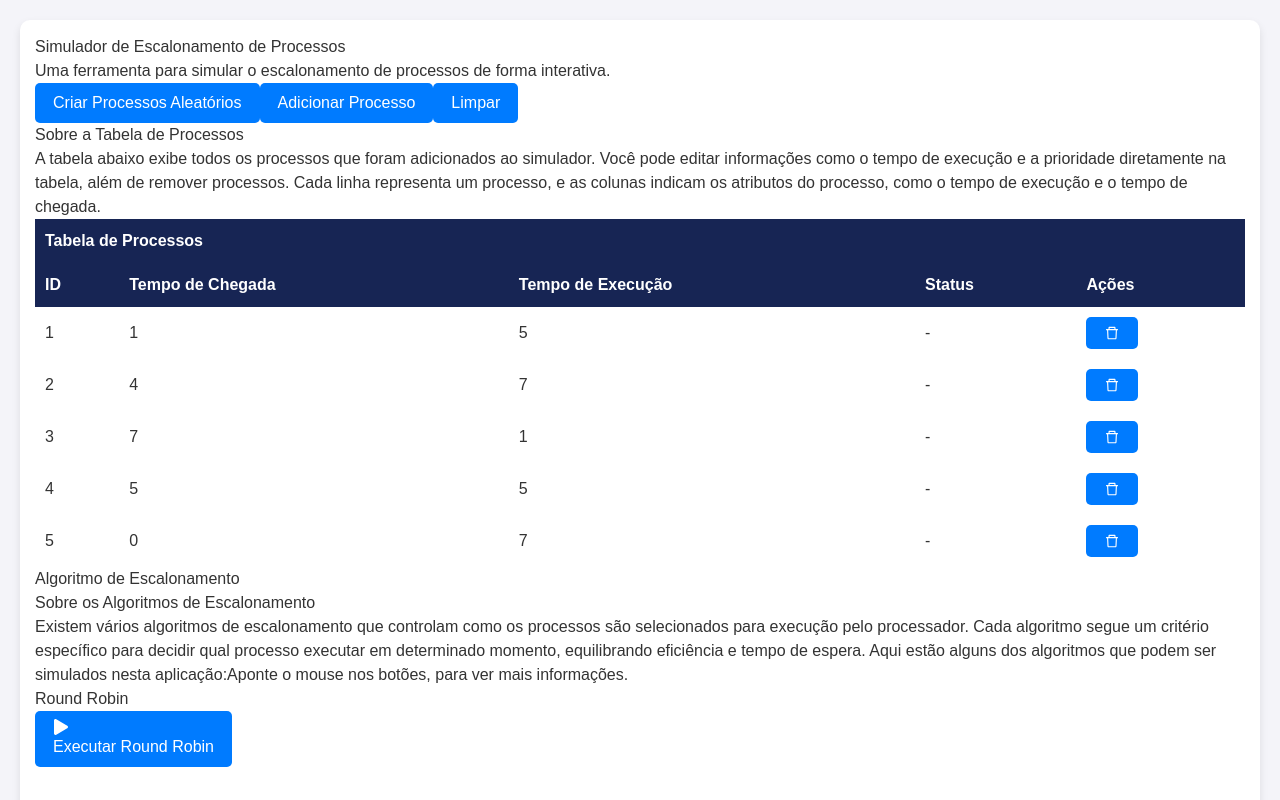
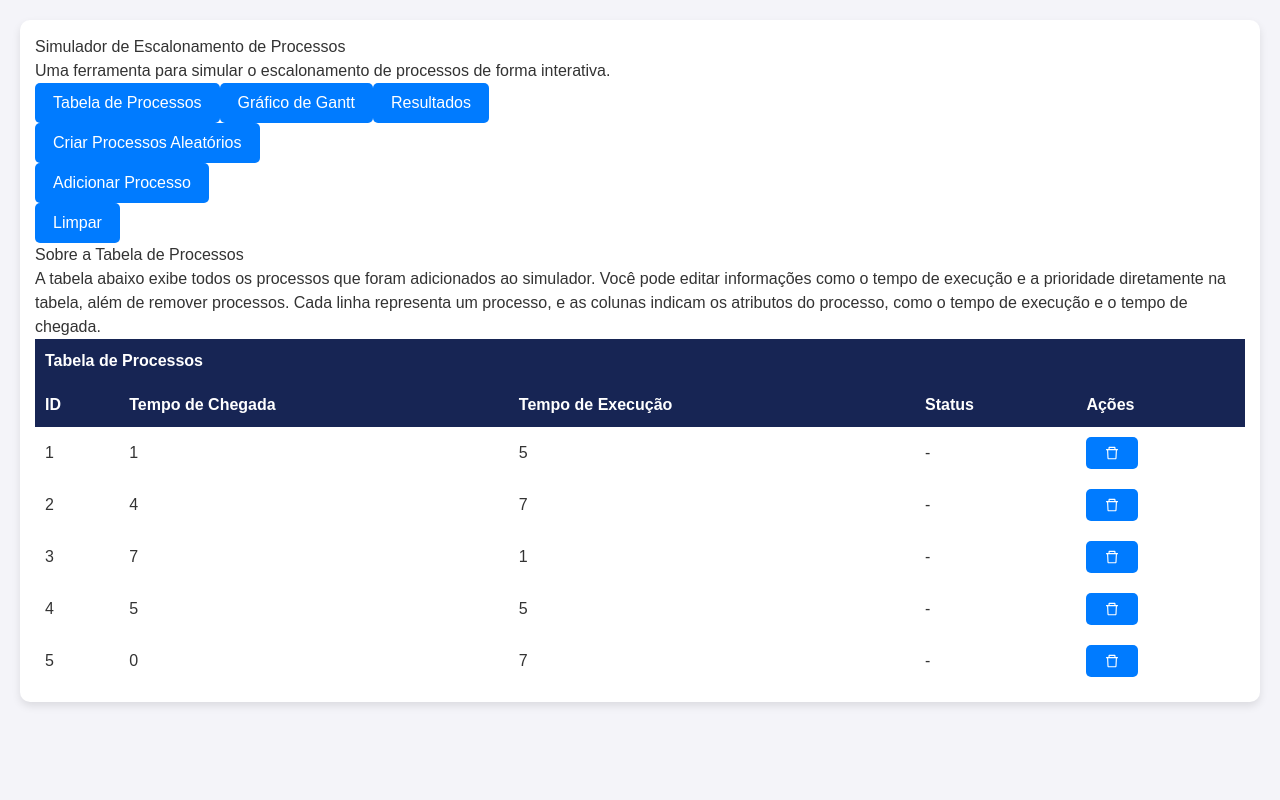
Before and after one commit to SidneyRMR/simulador-escalonamento, a Next.js app: page / in a window 1280 px wide. Both pictures are taken after a click on the button "Criar Processos Aleatórios". Shown: the top 800 px of the page. Built offline with nearby package versions, Linux system fonts and the light colour scheme.

Commit message:
refatoracao de components do escalonador.js

```diff
--- a/src/app/Escalonador.css
+++ b/src/app/Escalonador.css
@@ -183,8 +183,7 @@ button:hover {
 }
 
 .escalonador-option {
-  position: relative;
-  margin-bottom: 40px; /* Adiciona espaço extra abaixo para evitar sobreposição */
+  position: relative; /* Adiciona espaço extra abaixo para evitar sobreposição */
 }
 
 /* Permite rolagem horizontal */
--- a/src/app/Escalonador.js
+++ b/src/app/Escalonador.js
@@ -1,12 +1,14 @@
-'use client'
-import React from "react";
+"use client";
+import React, { useState } from "react";
 import "./Escalonador.css";
 import { useEscalonador } from "./hooks/useEscalonador";
 import ProcessTable from "./components/ProcessTable";
-import TabelaResultados from "./components/TabelaResultados"
+import TabelaResultados from "./components/TabelaResultados";
 import GanttChart from "./components/GanttChart";
 import { FaPlay } from "react-icons/fa";
 import ExplicacaoResultados from "./components/ExplicacaoResultados";
+import AlgoritmoEscalonamento from "./components/AlgoritmoEscalonamento";
+import BotaoOperacoes from "./components/BotoesOperacoes";
 
 const Escalonador = () => {
   const {
@@ -26,37 +28,86 @@ const Escalonador = () => {
     limparProcessos // Função para limpar os processos
   } = useEscalonador();
 
+  const [abaAtiva, setAbaAtiva] = useState("processos"); // Estado para controlar a aba ativa
+
+  const renderizarConteudo = () => {
+    switch (abaAtiva) {
+      case "processos":
         return (
-    <div className="container">
-      <div className="card">
+          <>
+            <BotaoOperacoes
+              criarProcessosAleatorios={criarProcessosAleatorios}
+              adicionarProcesso={adicionarProcesso}
+              limparProcessos={limparProcessos}
+              emExecucao={emExecucao}
+              processos={processos}
+            />
+             <div className="explicacao-tabela bg-blue-50 p-4 rounded-lg mb-4">
+              <h3 className="text-lg font-semibold text-blue-950">Sobre a Tabela de Processos</h3>
+              <p className="text-gray-600">
+                A tabela abaixo exibe todos os processos que foram adicionados ao simulador.
+                Você pode editar informações como o tempo de execução e a prioridade diretamente
+                na tabela, além de remover processos. Cada linha representa um processo,
+                e as colunas indicam os atributos do processo, como o tempo de execução e o tempo de chegada.
+              </p>
+            </div>
+          <ProcessTable
+            estadoExecucao={estadoExecucao}
+            processos={processos}
+            removerProcesso={removerProcesso}
+            emExecucao={emExecucao}
+            atualizarCampo={atualizarCampo}
+            />
+            </>
+        );
+      case "gantt":
+        return (
+          <>
+          <AlgoritmoEscalonamento
+            iniciarEscalonamentoCircular={iniciarEscalonamentoCircular}
+            iniciarEscalonamentoSJF={iniciarEscalonamentoSJF}
+            iniciarEscalonamentoFIFO={iniciarEscalonamentoFIFO}
+            emExecucao={emExecucao}
+          />
+          <GanttChart ganttChart={ganttChart} processos={processos} tempoAtual={tempoAtual} />
+          </>
+        );
+      case "resultados":
+        return (
+          <>
+          <AlgoritmoEscalonamento
+            iniciarEscalonamentoCircular={iniciarEscalonamentoCircular}
+            iniciarEscalonamentoSJF={iniciarEscalonamentoSJF}
+            iniciarEscalonamentoFIFO={iniciarEscalonamentoFIFO}
+            emExecucao={emExecucao}
+          />
+          <div className="border border-gray-300 rounded-lg p-4 mt-2">
+            {/* <h2 className="text-center font-bold text-2xl text-blue-950 mt-3 mb-3">
+              Resultados
+            </h2> */}
+            <TabelaResultados resultados={mensagens} />
+            <ExplicacaoResultados />
+          </div>
+          </>
+        );
+      default:
+        return null;
+    }
+  };
+
+  return (
+    <div className="container mx-auto px-4">
+      <div className="card shadow-lg rounded-lg bg-white p-6">
         <h2 className="text-center font-bold text-3xl text-blue-950 mt-3 mb-4">
           Simulador de Escalonamento de Processos
         </h2>
-
-        <div className="h-1 w-full bg-blue-950 rounded-full mb-4"></div>
-        <p className="text-center text-gray-600">
+        <p className="text-center text-gray-600 m-4">
           Uma ferramenta para simular o escalonamento de processos de forma interativa.
         </p>
-
-        <div className="flex justify-center gap-2 mb-4 mt-4">
-          <button onClick={criarProcessosAleatorios} disabled={emExecucao}>
-            Criar Processos Aleatórios
-          </button>
-          <button onClick={adicionarProcesso} disabled={emExecucao}>
-            Adicionar Processo
-          </button>
-          {processos.length > 0 && (
-            <button
-              onClick={limparProcessos} // Botão de limpar processos
-              disabled={emExecucao}
-              className="bg-red-500 text-white px-4 py-2 rounded"
-            >
-              Limpar
-            </button>
-          )}
-        </div>
+        <div className="h-1 w-full bg-blue-950 rounded-full mb-4"></div>
 
         {processos.length === 0 && (
+          <>
               <div className="boas-vindas text-center p-4 bg-gray-100 rounded-lg">
                 <h3 className="text-xl text-blue-950 mb-2">Bem-vindo ao Simulador de Escalonamento!</h3>
                 <p className="text-gray-600">
@@ -68,126 +119,45 @@ const Escalonador = () => {
                   os resultados ao final da simulação.
                 </p>
                 </div>
+            <BotaoOperacoes
+              criarProcessosAleatorios={criarProcessosAleatorios}
+              adicionarProcesso={adicionarProcesso}
+              limparProcessos={limparProcessos}
+              emExecucao={emExecucao}
+              processos={processos}
+              />
+        </>
         )}
 
         {processos.length > 0 && (
           <>
             {/* Explicação sobre a tabela de processos */}
-            <div className="explicacao-tabela bg-blue-50 p-4 rounded-lg mb-4">
-              <h3 className="text-lg font-semibold text-blue-950">
-                Sobre a Tabela de Processos
-              </h3>
-              <p className="text-gray-600">
-                A tabela abaixo exibe todos os processos que foram adicionados ao simulador.
-                Você pode editar informações como o tempo de execução e a prioridade diretamente
-                na tabela, além de remover processos. Cada linha representa um processo,
-                e as colunas indicam os atributos do processo, como o tempo de execução e o tempo de chegada.
-              </p>
-            </div>
-            <div className="">
-              <ProcessTable
-                estadoExecucao={estadoExecucao}
-                processos={processos}
-                removerProcesso={removerProcesso}
-                emExecucao={emExecucao}
-                atualizarCampo={atualizarCampo}
-              />
-            </div>
-            <div className="border border-gray-300 rounded-lg p-4 mt-2">
-  <h2 className="text-center font-bold text-2xl text-blue-950 mt-2 mb-3">
-    Algoritmo de Escalonamento
-  </h2>
 
-  {/* Explicação sobre os algoritmos de escalonamento */}
-  <div className="explicacao-algoritmo bg-blue-50 p-4 rounded-lg mb-4">
-    <h3 className="text-lg font-semibold text-blue-950">
-      Sobre os Algoritmos de Escalonamento
-    </h3>
-    <p className="text-gray-600">
-  Existem vários algoritmos de escalonamento que controlam como os processos são selecionados para execução pelo processador. Cada algoritmo segue um critério específico para decidir qual processo executar em determinado momento, equilibrando eficiência e tempo de espera. Aqui estão alguns dos algoritmos que podem ser simulados nesta aplicação:
-  <span className="font-bold">Aponte o mouse nos botões, para ver mais informações.</span>
-</p>
 
+                  {/* Abas de navegação */}
+        <div className="flex justify-center border-b border-gray-300 mb-4">
+          <button
+            className={`py-2 px-4 transition-colors duration-300 ease-in-out ${abaAtiva === "processos" ? "bg-blue-500 text-white" : "bg-white text-blue-500 hover:bg-gray-100"} rounded-tl-lg rounded-tr-lg`}
+            onClick={() => setAbaAtiva("processos")}
+          >
+            Tabela de Processos
+          </button>
+          <button
+            className={`py-2 px-4 transition-colors duration-300 ease-in-out ${abaAtiva === "gantt" ? "bg-blue-500 text-white" : "bg-white text-blue-500 hover:bg-gray-100"} rounded-tl-lg rounded-tr-lg`}
+            onClick={() => setAbaAtiva("gantt")}
+          >
+            Gráfico de Gantt
+          </button>
+          <button
+            className={`py-2 px-4 transition-colors duration-300 ease-in-out ${abaAtiva === "resultados" ? "bg-blue-500 text-white" : "bg-white text-blue-500 hover:bg-gray-100"} rounded-tl-lg rounded-tr-lg`}
+            onClick={() => setAbaAtiva("resultados")}
+          >
+            Resultados
+          </button>
         </div>
 
-  <div className="flex justify-center gap-6 my-5 flex-wrap">
-    <div className="escalonador-option relative group">
-      <h3 className="text-center font-normal text-base text-blue-950">
-        Round Robin
-      </h3>
-      <button
-        onClick={iniciarEscalonamentoCircular}
-        disabled={emExecucao}
-        className="bg-blue-500 text-white px-4 py-2 rounded flex items-center gap-2"
-      >
-        <FaPlay />
-        Executar Round Robin
-      </button>
-      <span className="tooltip group-hover:scale-100">
-        O escalonamento de processos Round Robin funciona atribuindo um tempo fixo (quantum) a cada processo. Quando o tempo de um processo expira, o sistema operacional o coloca no final da fila, dando oportunidade para o próximo processo na fila. Isso garante que todos os processos recebam tempo de CPU de forma justa.
-      </span>
-    </div>
 
-    <div className="escalonador-option relative group">
-      <h3 className="text-center font-normal text-base text-blue-950">
-        Shortest Job First
-      </h3>
-      <button
-        onClick={iniciarEscalonamentoSJF}
-        disabled={emExecucao}
-        className="bg-blue-500 text-white px-4 py-2 rounded flex items-center gap-2"
-      >
-        <FaPlay />
-        Executar SJF
-      </button>
-      <span className="tooltip group-hover:scale-100">
-        O escalonamento Shortest Job First (SJF) prioriza os processos com menor tempo de execução. O processo mais curto é executado primeiro, o que minimiza o tempo de espera médio. Contudo, pode causar adiamento de processos mais longos, especialmente se novos processos curtos continuarem chegando. Isso leva ao que chamamos de starvation, onde processos longos não recebem a chance de serem executados rapidamente.
-      </span>
-    </div>
-
-    <div className="escalonador-option relative group">
-      <h3 className="text-center font-normal text-base text-blue-950">
-        First-In, First-Out
-      </h3>
-      <button
-        onClick={iniciarEscalonamentoFIFO}
-        disabled={emExecucao}
-        className="bg-blue-500 text-white px-4 py-2 rounded flex items-center gap-2"
-      >
-        <FaPlay />
-        Executar FIFO
-      </button>
-      <span className="tooltip group-hover:scale-100">
-        O escalonamento First In, First Out (FIFO) executa os processos na ordem de chegada. O primeiro processo a entrar na fila é o primeiro a ser executado, e assim por diante. Isso é simples e justo, mas pode levar a tempos de espera elevados se um processo longo chegar primeiro.
-      </span>
-    </div>
-
-    <div className="escalonador-option relative group">
-      <h3 className="text-center font-normal text-base text-gray-500">
-        Priority Scheduling
-      </h3>
-      <button
-        disabled
-        className="bg-gray-300 text-gray-700 px-4 py-2 rounded flex items-center gap-2"
-      >
-        <FaPlay />
-        Executar Priority
-      </button>
-      <span className="tooltip group-hover:scale-100">
-        O escalonamento por Prioridade (Priority Scheduling) atribui a cada processo uma prioridade. Processos com maior prioridade são executados antes dos processos com menor prioridade. Se dois processos têm a mesma prioridade, pode-se usar outro método de escalonamento para decidir a ordem. Essa abordagem é útil para garantir que processos críticos sejam atendidos rapidamente, mas pode causar starvation de processos com prioridade baixa.
-      </span>
-    </div>
-  </div>
-</div>
-  <GanttChart ganttChart={ganttChart} processos={processos} tempoAtual={tempoAtual} />
-  <div className="border border-gray-300 rounded-lg p-4 mt-2">
-  <h2 className="text-center font-bold text-2xl text-blue-950 mt-3 mb-3">
-    Resultados
-  </h2>
-  <TabelaResultados resultados={mensagens} />
-  <ExplicacaoResultados/>
-</div>
-
+            {renderizarConteudo()}
           </>
         )}
       </div>
--- /dev/null
+++ b/src/app/components/AlgoritmoEscalonamento.js
@@ -0,0 +1,78 @@
+import React from 'react';
+import { FaPlay } from 'react-icons/fa';
+
+const AlgoritmoEscalonamento = ({
+  iniciarEscalonamentoCircular,
+  iniciarEscalonamentoSJF,
+  iniciarEscalonamentoFIFO,
+  emExecucao,
+}) => {
+  return (
+    <div className="border border-gray-300 rounded-lg p-4 mt-2">
+      {/* <h2 className="text-center font-bold text-2xl text-blue-950 mt-2 mb-3">
+        Algoritmo de Escalonamento
+      </h2> */}
+
+      {/* Explicação sobre os algoritmos de escalonamento */}
+      <div className="explicacao-algoritmo bg-blue-50 p-4 rounded-lg mb-4">
+        <h3 className="text-lg font-semibold text-blue-950 text-center">Algoritmos de Escalonamento</h3>
+        <p className="text-gray-600">
+          Existem vários algoritmos de escalonamento que controlam como os processos são selecionados para execução pelo processador. Cada algoritmo segue um critério específico para decidir qual processo executar em determinado momento, equilibrando eficiência e tempo de espera. Aqui estão alguns dos algoritmos que podem ser simulados nesta aplicação:
+          <span className="font-bold"> Aponte o mouse nos botões, para ver mais informações.</span>
+        </p>
+      </div>
+
+      <div className="flex justify-center gap-6 my-5 flex-wrap">
+        {/* Round Robin */}
+        <div className="escalonador-option relative group">
+          <h3 className="text-center font-normal text-base text-blue-950">Round Robin</h3>
+          <button
+            onClick={iniciarEscalonamentoCircular}
+            disabled={emExecucao}
+            className="bg-blue-500 text-white px-4 py-2 rounded flex items-center gap-2 transition-transform duration-200 transform hover:scale-105"
+          >
+            <FaPlay />
+            Executar Round Robin
+          </button>
+          <span className="tooltip group-hover:scale-100">
+            O escalonamento de processos Round Robin funciona atribuindo um tempo fixo (quantum) a cada processo. Quando o tempo de um processo expira, o sistema operacional o coloca no final da fila, dando oportunidade para o próximo processo na fila. Isso garante que todos os processos recebam tempo de CPU de forma justa.
+          </span>
+        </div>
+
+        {/* Shortest Job First */}
+        <div className="escalonador-option relative group">
+          <h3 className="text-center font-normal text-base text-blue-950">Shortest Job First</h3>
+          <button
+            onClick={iniciarEscalonamentoSJF}
+            disabled={emExecucao}
+            className="bg-blue-500 text-white px-4 py-2 rounded flex items-center gap-2 transition-transform duration-200 transform hover:scale-105"
+          >
+            <FaPlay />
+            Executar SJF
+          </button>
+          <span className="tooltip group-hover:scale-100">
+            O escalonamento Shortest Job First (SJF) prioriza os processos com menor tempo de execução. O processo mais curto é executado primeiro, o que minimiza o tempo de espera médio. Contudo, pode causar adiamento de processos mais longos, especialmente se novos processos curtos continuarem chegando. Isso leva ao que chamamos de starvation, onde processos longos não recebem a chance de serem executados rapidamente.
+          </span>
+        </div>
+
+        {/* First-In, First-Out */}
+        <div className="escalonador-option relative group">
+          <h3 className="text-center font-normal text-base text-blue-950">First-In, First-Out</h3>
+          <button
+            onClick={iniciarEscalonamentoFIFO}
+            disabled={emExecucao}
+            className="bg-blue-500 text-white px-4 py-2 rounded flex items-center gap-2 transition-transform duration-200 transform hover:scale-105"
+          >
+            <FaPlay />
+            Executar FIFO
+          </button>
+          <span className="tooltip group-hover:scale-100">
+            O algoritmo First-In, First-Out (FIFO) é um dos algoritmos mais simples de escalonamento. Os processos são executados na ordem em que chegam, como em uma fila. Não há priorização, e o tempo de espera pode ser elevado se um processo longo chegar antes de vários processos curtos.
+          </span>
+        </div>
+      </div>
+    </div>
+  );
+};
+
+export default AlgoritmoEscalonamento;
--- /dev/null
+++ b/src/app/components/BotoesOperacoes.js
@@ -0,0 +1,55 @@
+import React from 'react';
+import { FaQuestionCircle } from 'react-icons/fa';
+
+const BotaoOperacoes = ({ criarProcessosAleatorios, adicionarProcesso, limparProcessos, emExecucao, processos }) => {
+  return (
+    <>
+
+    <div className="flex justify-center gap-2 mb-4 mt-4">
+
+      <div className="relative">
+        <button
+          onClick={criarProcessosAleatorios}
+          disabled={emExecucao}
+          className="btn"
+        >
+          Criar Processos Aleatórios
+        </button>
+        <span className="tooltip group-hover:scale-100">
+          Cria um conjunto de processos aleatórios para simulação. Use este botão antes de iniciar o escalonamento.
+        </span>
+      </div>
+
+      <div className="relative">
+        <button
+          onClick={adicionarProcesso}
+          disabled={emExecucao}
+          className="btn"
+        >
+          Adicionar Processo
+        </button>
+        <span className="tooltip group-hover:scale-100">
+          Adiciona um novo processo manualmente ao simulador. Você pode definir o tempo de execução e a prioridade.
+        </span>
+      </div>
+
+      {processos.length > 0 && (
+        <div className="relative">
+          <button
+            onClick={limparProcessos}
+            disabled={emExecucao}
+            className="bg-red-500 text-white px-4 py-2 rounded shadow-md hover:bg-red-600 transition-colors"
+          >
+            Limpar
+          </button>
+          <span className="tooltip group-hover:scale-100">
+            Remove todos os processos da lista. Use este botão se você quiser começar uma nova simulação.
+          </span>
+        </div>
+      )}
+    </div>
+    </>
+  );
+};
+
+export default BotaoOperacoes;
--- a/src/app/components/TabelaResultados.js
+++ b/src/app/components/TabelaResultados.js
@@ -5,6 +5,11 @@ const TabelaResultados = ({ resultados }) => {
     <div className=" pb-4 overflow-x-auto">
       <table className="min-w-full bg-white border border-gray-300 mt-3">
         <thead>
+        <tr>
+            <th colSpan="4" className="text-center text-xl py-4">
+              Tabela de Resultados
+            </th>
+          </tr>
           <tr className="bg-gray-200 text-gray-700">
             <th className="border px-4 py-2">Processo</th>
             <th className="border px-4 py-2">Tempo de Retorno (TAT)</th>
```
Also changed, not shown: src/app/components/GanttChart.js (+4 -4 lines). Lines whose indentation alone changed are shown as unchanged.
